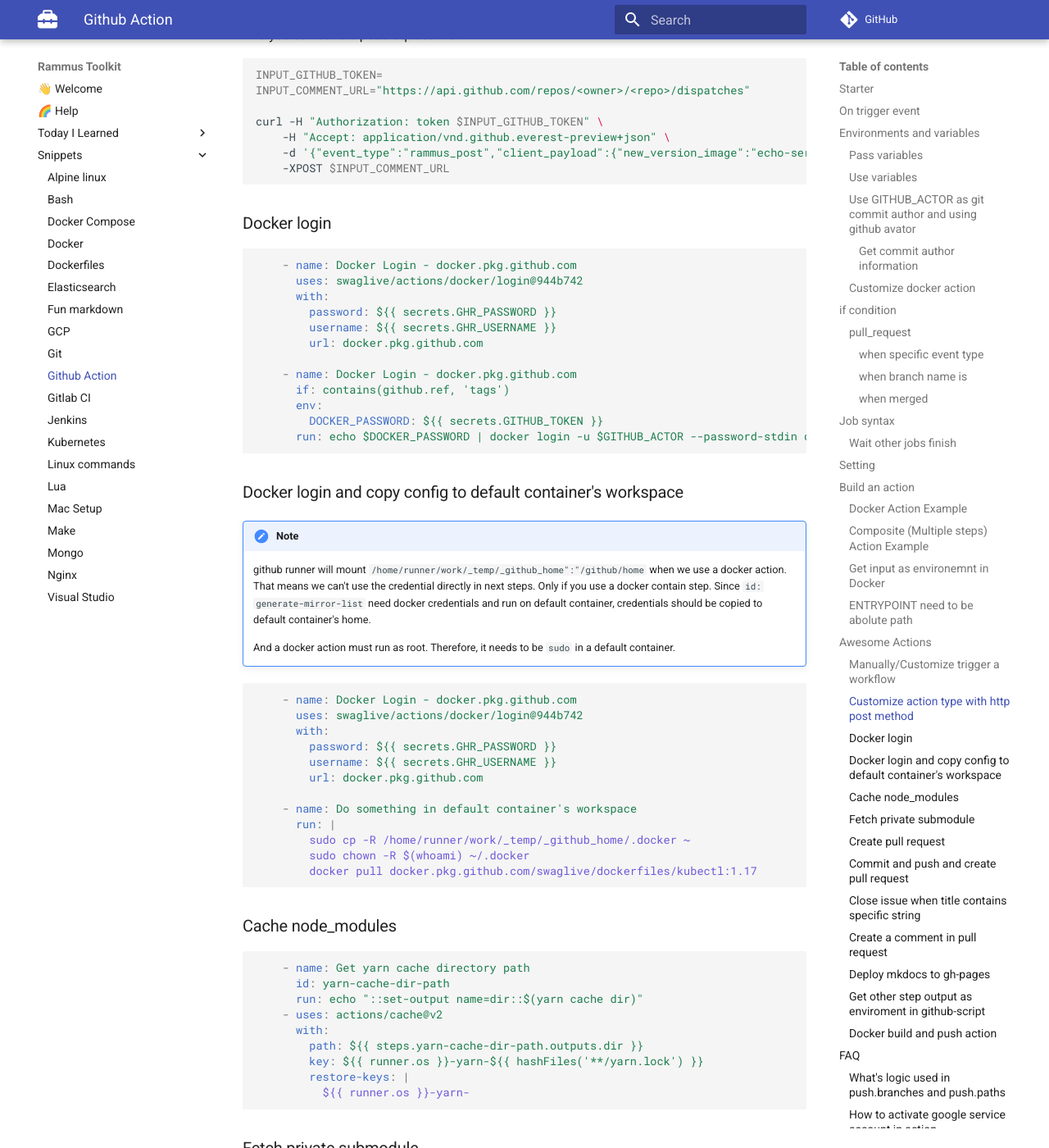
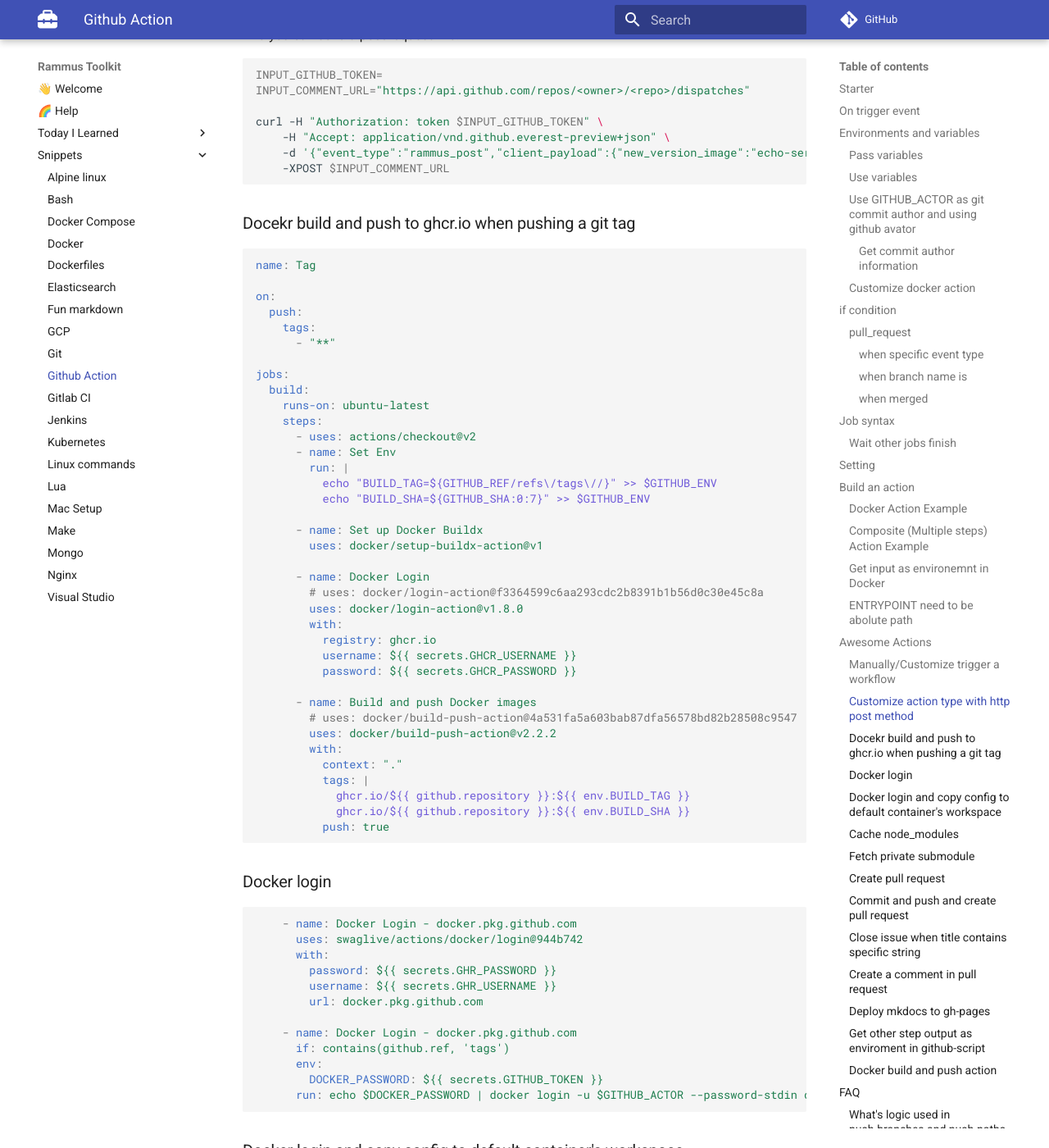
Before and after one commit to RammusXu/toolkit, an MkDocs documentation site: the page built from docs/snippets/github-action.md, in a window 1280 px wide and 1400 px high, scrolled down 5853 px. Shown: the whole window at 82% size. Built offline with MkDocs 1.6.1 and Material for MkDocs 9.7.7, drawn with Linux system fonts in a browser that asks for light colours; comment, search, counter and statistics services are not loaded.

Commit message:
### Docekr build and push to ghcr.io when pushing a git tag

````diff
--- a/docs/snippets/github-action.md
+++ b/docs/snippets/github-action.md
@@ -275,6 +275,47 @@
     -H "Accept: application/vnd.github.everest-preview+json" \
     -d '{"event_type":"rammus_post","client_payload":{"new_version_image":"echo-server:96b2166", "new_version_sha":"96b2166","actor":"Rammus Xu"}}' \
     -XPOST $INPUT_COMMENT_URL
+```
+
+### Docekr build and push to ghcr.io when pushing a git tag
+```yaml
+name: Tag
+
+on:
+  push:
+    tags:
+      - "**"
+
+jobs:
+  build:
+    runs-on: ubuntu-latest
+    steps:
+      - uses: actions/checkout@v2
+      - name: Set Env
+        run: |
+          echo "BUILD_TAG=${GITHUB_REF/refs\/tags\//}" >> $GITHUB_ENV
+          echo "BUILD_SHA=${GITHUB_SHA:0:7}" >> $GITHUB_ENV
+
+      - name: Set up Docker Buildx
+        uses: docker/setup-buildx-action@v1
+
+      - name: Docker Login
+        # uses: docker/login-action@f3364599c6aa293cdc2b8391b1b56d0c30e45c8a
+        uses: docker/login-action@v1.8.0
+        with:
+          registry: ghcr.io
+          username: ${{ secrets.GHCR_USERNAME }}
+          password: ${{ secrets.GHCR_PASSWORD }}
+
+      - name: Build and push Docker images
+        # uses: docker/build-push-action@4a531fa5a603bab87dfa56578bd82b28508c9547
+        uses: docker/build-push-action@v2.2.2
+        with:
+          context: "."
+          tags: |
+            ghcr.io/${{ github.repository }}:${{ env.BUILD_TAG }}
+            ghcr.io/${{ github.repository }}:${{ env.BUILD_SHA }}
+          push: true
 ```
 
 ### Docker login
````
